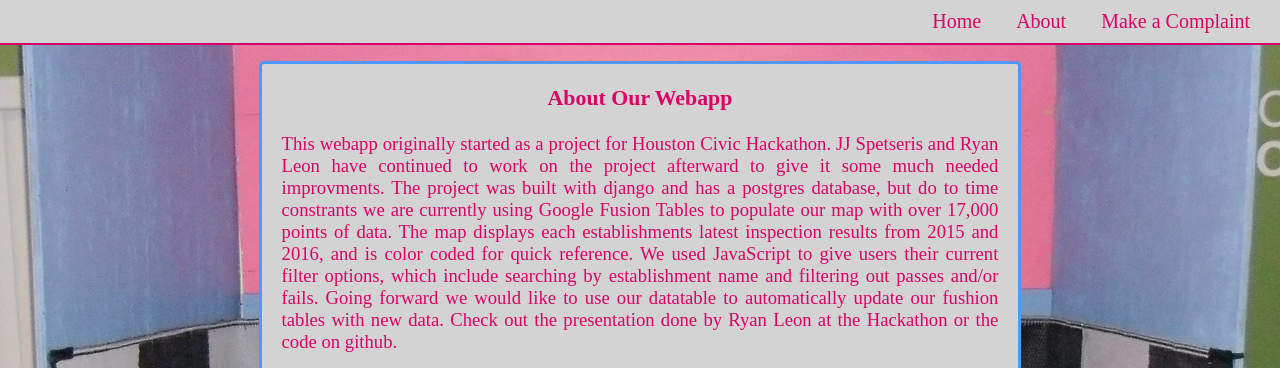
After one commit to jjspetz/Health-Inspection-Data, a Django app: page /about/ in a window 1280 px wide. The commit adds this page. Shown: the top 368 px of the page. Run offline with Django 3.2, Linux system fonts and the light colour scheme; some libraries are stand-ins or nearby versions.

Commit message:
added the about page with text and video

```diff
--- a/inspectData/static/styles/style.css
+++ b/inspectData/static/styles/style.css
@@ -2,7 +2,7 @@ a:link, a:visited, a:active {
   color: #D90368;
   text-decoration: none;
 }
-a:hover {
+ui a:hover {
   background-color: whitesmoke;
 }
 body {
@@ -39,7 +39,7 @@ li {
 li a {
   padding: 10px 15px;
 }
-.basicView {
+.under-map {
   padding: 6px 0;
   margin: 1% auto;
   font-size: 20pt;
@@ -102,3 +102,20 @@ border-radius: 10px;
     max-width: 26%;
   }
 }
+.projectBlurb {
+  text-align: justify;
+  padding: 0 20px;
+  margin: 1% auto;
+  font-size: 14pt;
+  background: lightgray;
+  width: 70%;
+  border: 3px solid #4D99FF;
+  border-radius: 5px;
+}
+.projectBlurb h3 {
+  text-align: center;
+}
+iframe {
+  display: block;
+  margin: 1em auto;
+}
--- /dev/null
+++ b/inspectData/templates/about.html
@@ -0,0 +1,27 @@
+{% extends "base.html" %}{% load static %}
+
+{% block title %}About Health Inspection{% endblock %}
+
+{% block main %}
+<main>
+  <div class='projectBlurb'>
+    <h3>About Our Webapp</h3>
+    <p>
+      This webapp originally started as a project for Houston Civic Hackathon.
+      JJ Spetseris and Ryan Leon have continued to work on the project afterward
+      to give it some much needed improvments.
+      The project was built with django and has a postgres database, but do to time
+      constrants we are currently using Google Fusion Tables to populate our map
+      with over 17,000 points of data. The map displays each establishments latest
+      inspection results from 2015 and 2016, and is color coded for quick reference.
+      We used JavaScript to give users their current filter options, which include
+      searching by establishment name and filtering out passes and/or fails. Going
+      forward we would like to use our datatable to automatically update our
+      fushion tables with new data. Check out the presentation done by Ryan Leon
+      at the Hackathon or the <a href='https://github.com/jjspetz/Health-Inspection-Data'>
+      code</a> on github.
+    </p>
+    <iframe width="560" height="315" src="https://www.youtube.com/embed/GWyWWhNRD6c?start=1316" frameborder="0" allowfullscreen></iframe>
+  </div>
+</main>
+{% endblock %}
--- a/inspectData/templates/index.html
+++ b/inspectData/templates/index.html
@@ -7,7 +7,7 @@
 
   <h1>Do I Want to Eat There?</h1>
   <div id="googft-mapCanvas"></div>
-  <div class='basicView'>
+  <div class='under-map'>
     <div class="map-filters">
       <div>Map Filters</div>
       <div class='inspection-status-filter'>
```
